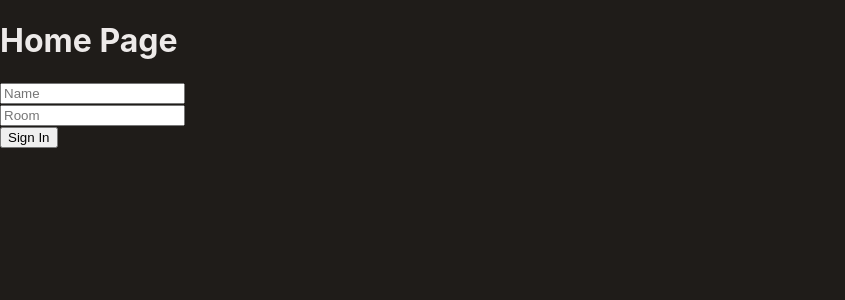
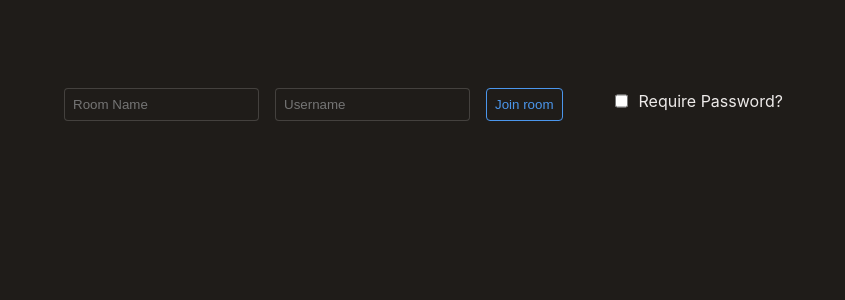
Before and after one commit to Jacob-Lindsey/socket-chat, a React (Create React App) app in the folder client/: page / in a window 1280 px wide. Shown: the top 300 px of the page, without its empty margins (0-845 px from the left). Built offline with nearby package versions, Linux system fonts and the light colour scheme.

Commit message:
Reworked the room password protection.

```diff
--- a/client/src/App.js
+++ b/client/src/App.js
@@ -1,6 +1,6 @@
 import React from "react";
 import { BrowserRouter, Routes, Route } from "react-router-dom";
-import Home from "./components/Home";
+import Home from "./components/Home/Home";
 import Room from "./components/Room/Room";
 
 const App = () => (
--- a/client/src/components/Home.js
+++ /dev/null
@@ -1,37 +0,0 @@
-import React, { useState } from "react";
-import { Link } from "react-router-dom";
-
-const Home = () => {
-  const [name, setName] = useState("");
-  const [room, setRoom] = useState("");
-
-  return (
-    <div>
-      <h1>Home Page</h1>
-      <div>
-        <input
-          placeholder="Name"
-          type="text"
-          onChange={(event) => setName(event.target.value)}
-          required
-        />
-      </div>
-      <div>
-        <input
-          placeholder="Room"
-          type="text"
-          onChange={(event) => setRoom(event.target.value)}
-          required
-        />
-      </div>
-      <Link
-        onClick={(e) => (!name || !room ? e.preventDefault() : null)}
-        to={`/chat?name=${name}&room=${room}`}
-      >
-        <button type="submit">Sign In</button>
-      </Link>
-    </div>
-  );
-};
-
-export default Home;
--- /dev/null
+++ b/client/src/components/Home/Home.js
@@ -0,0 +1,71 @@
+import { useState } from "react";
+import { Link } from "react-router-dom";
+import styles from "./Home.module.css";
+
+
+const Home = () => {
+  const [name, setName] = useState("");
+  const [room, setRoom] = useState("");
+  const [hasPassword, setHasPassword] = useState(false);
+  const [password, setPassword] = useState(null);
+
+  return (
+    <main className={styles.container}>
+      <section className={styles.roomNameInput}>
+        <header className={styles.sectionHeader}></header>
+        <input
+          placeholder="Room Name"
+          type="text"
+          onChange={(event) => setRoom(event.target.value)}
+          className={styles.inputField}
+          required
+        />
+        <input
+          placeholder="Username"
+          type="text"
+          onChange={(event) => setName(event.target.value)}
+          className={styles.inputField}
+          required
+        />
+
+        <Link
+          onClick={(e) => (!name || !room ? e.preventDefault() : null)}
+          to={`/chat?name=${name}&room=${room}`}
+          state={{
+            hasPassword: hasPassword,
+            password: password,
+          }}
+        >
+          <button type="submit" className={styles.enterRoomButton}>
+            Join room
+          </button>
+        </Link>
+      </section>
+      <div className={styles.options}>
+        <label className={styles.passwordLabel}>
+          <input
+            type="checkbox"
+            name="hasPassword"
+            value="Require Password?"
+            onChange={() => setHasPassword(!hasPassword)}
+            className={styles.passwordCheckbox}
+          />
+          Require Password?
+        </label>
+        { hasPassword ?
+          <input
+            type="password"
+            name="password"
+            placeholder="Room Password"
+            onChange={(event) => setPassword(event.target.value)}
+            className={styles.inputField}
+          />
+          :
+          null
+        }
+      </div>
+    </main>
+  );
+};
+
+export default Home;
--- /dev/null
+++ b/client/src/components/Home/Home.module.css
@@ -0,0 +1,80 @@
+.container {
+    padding-top: 5rem;
+}
+
+.sectionHeader {
+    color: hsl(15, 10%, 92%);
+}
+
+.roomNameInput {
+    display: flex;
+    flex-direction: column;
+    gap: 0.5rem;
+    justify-content: space-between;
+    padding: 0.5rem 3rem 0 3rem;
+}
+
+.inputField {
+    background-color: hsl(30, 10%, 11%);
+    border: 1px solid hsla(15, 10%, 92%, 0.178);
+    border-radius: 0.3em;
+    color: hsl(15, 10%, 92%);
+    font-weight: 300;
+    padding: 1rem;
+}
+
+
+.enterRoomButton {
+    background-color: transparent;
+    border: 1px solid hsl(212, 81%, 61%);
+    border-radius: 0.3em;
+    color: hsl(212, 81%, 61%);
+    margin-top: 0.5rem;
+    padding: 0.75rem;
+    text-decoration: none;
+    transition: all 0.2s ease;
+}
+
+.enterRoomButton:hover {
+    background-color: hsla(212, 81%, 61%, 0.192);
+}
+
+.options {
+    display: flex;
+    flex-direction: column;
+    gap: 1rem;
+    padding: 1.5rem 3rem 2rem 3rem;
+}
+
+.passwordLabel {
+    display: flex;
+    gap: 0.5rem;
+}
+
+@media screen and (min-width: 768px) {
+    .container {
+        display: flex;
+        flex-wrap: wrap;
+    }
+
+    .roomNameInput {
+        flex-direction: row;
+        gap: 1rem;
+        justify-content: flex-start;
+    }
+
+    .inputField, .enterRoomButton {
+        padding: 0.5rem
+    }
+
+    .enterRoomButton {
+        margin-top: 0;
+    }
+
+    .options {
+        align-items: center;
+        flex-direction: row;
+        gap: 1.4rem;
+        padding: 0;
+    }
+}
--- a/client/src/components/Room/Room.js
+++ b/client/src/components/Room/Room.js
@@ -1,5 +1,5 @@
-import React, { useState, useEffect } from "react";
-import { useNavigate, useSearchParams } from "react-router-dom";
+import React, { useState, useEffect, useRef } from "react";
+import { useNavigate, useSearchParams, useLocation } from "react-router-dom";
 import io from "socket.io-client";
 import { AiOutlineSend } from "react-icons/ai";
 import { BsPersonBadge } from "react-icons/bs";
@@ -9,13 +9,21 @@ import styles from "./Room.module.css";
 
 let socket;
 
-const Room = () => {
+const Room = (props) => {
+  const location = useLocation();
+  const state = location.state;
+  const hasPassword = state.hasPassword;
+
   const [name, setName] = useState("");
   const [room, setRoom] = useState("");
   const [messages, setMessages] = useState([]);
   const [message, setMessage] = useState("");
 
+  const messagesEndRef = useRef(null);
+
   const [searchParams] = useSearchParams();
+
+  /* const password = location.state.hasPassword ? location.state.password : null; */
 
   // DEVELOPMENT URL
   const ENDPOINT = "http://localhost:5000";
@@ -56,10 +64,19 @@ const Room = () => {
     });
   }, []);
 
+  useEffect(() => {
+    scrollToBottom();
+  }, [messages]);
+
   const navigate = useNavigate();
 
   const handleNavigate = () => {
     navigate(-1)
+  };
+
+  // Uses a 'dummy' div at the bottom of the viewport to scroll to on page load, or when a new message is recieved
+  const scrollToBottom = () => {
+    messagesEndRef.current?.scrollIntoView({ behavior: "smooth" });
   };
 
   const handleSubmit = (e) => {
@@ -88,7 +105,7 @@ const Room = () => {
                     <div>
                         <span className={styles.hashMark}>#</span>
                         {room}
-                        {/* {
+                        {
                             hasPassword ?
                                 <HiLockClosed
                                     style={{ color: "hsla(137, 100%, 39%, 1)",  fontSize: "1.3rem", margin: "0 0.5rem" }}
@@ -96,8 +113,7 @@ const Room = () => {
                                 />
                             :
                             null
-                        } */}
-
+                        }
                     </div>
                     <small className={styles.username}>
                         <BsPersonBadge style={{ fontSize: "0.8rem" }} />
@@ -129,6 +145,7 @@ const Room = () => {
 
                         </li>
                     ))}
+                    <div className={styles.messagesEnd} ref={messagesEndRef} />
                 </ol>
             </section>
             <footer aria-label="Chat Room Input" className={styles.footer}>
```
Also changed, not shown: 2 other files (tests, documents, lock files or other folders).
